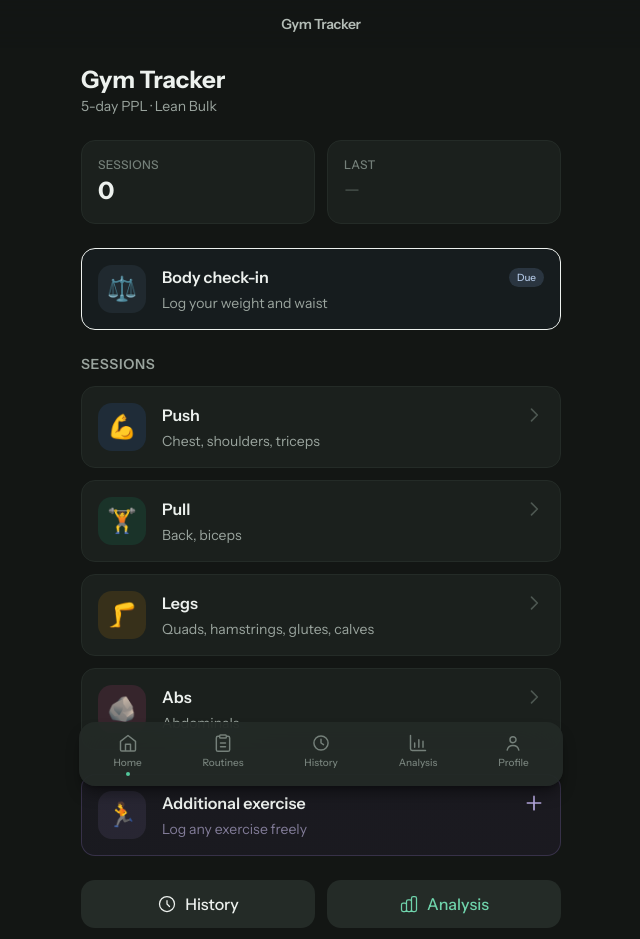
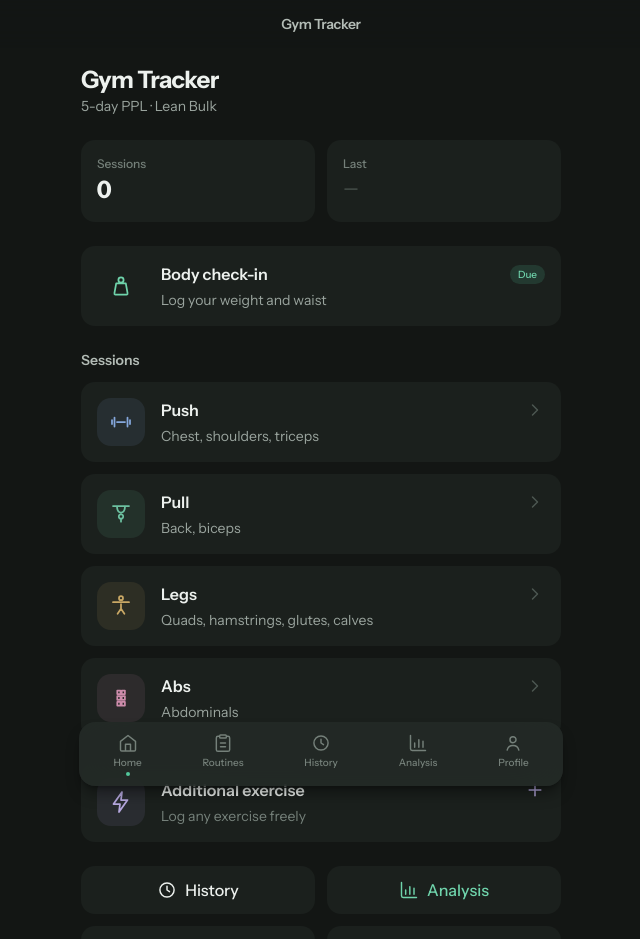
Before and after one commit to pablodiazjorge/gym-log, an Angular app: page / in a window 1280 px wide. Shown: the top 939 px of the page, without its empty margins (319-959 px from the left). Built offline with nearby package versions, Linux system fonts and the light colour scheme.

Commit message:
025-dashboard

```diff
--- a/src/app/features/dashboard/dashboard.html
+++ b/src/app/features/dashboard/dashboard.html
@@ -1,23 +1,21 @@
 <div class="min-h-dvh bg-gray-950 text-white p-4 pb-nav">
   <!-- Header -->
   <header class="mb-6">
-    <h1 class="text-2xl font-bold">Gym Tracker</h1>
+    <h1 class="text-2xl font-bold tracking-tight">Gym Tracker</h1>
     <p class="text-gray-400 text-sm">5-day PPL · Lean Bulk</p>
   </header>
 
   <!-- Resume banner -->
   @if (hasSessionInProgress()) {
-    <div class="bg-amber-900/30 border border-amber-700/50 rounded-xl p-4 mb-6">
+    <div class="bg-amber-900/40 rounded-xl p-4 mb-6">
       <div class="flex items-start gap-3">
-        <svg class="w-5 h-5 text-amber-400 mt-0.5 flex-shrink-0" fill="none" viewBox="0 0 24 24" stroke="currentColor" stroke-width="2">
-          <path stroke-linecap="round" stroke-linejoin="round" d="M12 9v2m0 4h.01m-6.938 4h13.856c1.54 0 2.502-1.667 1.732-2.5L13.732 4c-.77-.833-1.964-.833-2.732 0L4.082 16.5c-.77.833.192 2.5 1.732 2.5z"/>
-        </svg>
+        <app-icon name="alert-triangle" class="w-5 h-5 text-amber-400 mt-0.5 flex-shrink-0" />
         <div class="flex-1">
           <p class="font-semibold text-amber-100">Unfinished session</p>
           <p class="text-sm text-amber-200/70 mb-3">Pick up where you left off?</p>
           <div class="flex gap-2">
             <button (click)="resumeWorkout()"
-              class="flex-1 bg-amber-600 hover:bg-amber-500 text-white font-medium py-2.5 px-4 rounded-lg min-h-[48px] transition-colors">
+              class="flex-1 bg-amber-400 hover:bg-amber-300 text-gray-950 font-semibold py-2.5 px-4 rounded-lg min-h-[48px] transition-colors">
               Resume
             </button>
             <button (click)="discardSession()"
@@ -32,12 +30,12 @@
 
   <!-- Stats -->
   <div class="grid grid-cols-2 gap-3 mb-6">
-    <div class="bg-gray-900 border border-gray-800 rounded-xl p-4">
-      <p class="text-xs uppercase tracking-wide text-gray-500 font-medium">Sessions</p>
-      <p class="text-2xl font-bold text-white mt-0.5">{{ totalSessions() }}</p>
+    <div class="bg-gray-900 rounded-xl p-4">
+      <p class="text-xs text-gray-500 font-medium">Sessions</p>
+      <p class="text-2xl font-bold text-white mt-0.5 tabular-nums">{{ totalSessions() }}</p>
     </div>
-    <div class="bg-gray-900 border border-gray-800 rounded-xl p-4">
-      <p class="text-xs uppercase tracking-wide text-gray-500 font-medium">Last</p>
+    <div class="bg-gray-900 rounded-xl p-4">
+      <p class="text-xs text-gray-500 font-medium">Last</p>
       @if (lastSession(); as s) {
         <p class="text-lg font-semibold text-white mt-0.5">
           {{ getDayTypeLabel(s.dayType) }}
@@ -51,26 +49,22 @@
 
   <!-- Body check-in -->
   <a routerLink="/measurements"
-    class="block mb-6 rounded-xl p-4 border transition-all"
-    [class.bg-gray-900]="!checkInDue()"
-    [class.border-gray-800]="!checkInDue()"
-    [class.hover:border-gray-700]="!checkInDue()"
-    [class.bg-sky-900/20]="checkInDue()"
-    [class.border-sky-700/40]="checkInDue()"
-    [class.hover:border-sky-600/60]="checkInDue()">
+    class="block mb-6 rounded-xl p-4 bg-gray-900 hover:bg-gray-800/70 transition-colors">
     <div class="flex items-center gap-4">
-      <div class="w-12 h-12 rounded-xl flex items-center justify-center text-2xl flex-shrink-0 bg-sky-500/10">
-        ⚖️
+      <div class="w-12 h-12 rounded-xl flex items-center justify-center flex-shrink-0"
+        [class.bg-gray-800]="!checkInDue()"
+        [class.text-gray-300]="!checkInDue()"
+        [class.bg-emerald-500/10]="checkInDue()"
+        [class.text-emerald-400]="checkInDue()">
+        <app-icon name="scale" class="w-6 h-6" />
       </div>
       <div class="flex-1 min-w-0">
         <div class="flex justify-between items-center gap-2 mb-1">
           <h3 class="font-semibold text-white">Body check-in</h3>
           @if (checkInDue()) {
-            <span class="text-[10px] px-2 py-0.5 rounded-full bg-sky-500/20 text-sky-300 font-medium flex-shrink-0">Due</span>
+            <span class="text-[10px] px-2 py-0.5 rounded-full bg-emerald-500/15 text-emerald-400 font-medium flex-shrink-0">Due</span>
           } @else {
-            <svg class="w-5 h-5 text-gray-600 flex-shrink-0" fill="none" viewBox="0 0 24 24" stroke="currentColor" stroke-width="2">
-              <path stroke-linecap="round" stroke-linejoin="round" d="M9 5l7 7-7 7"/>
-            </svg>
+            <app-icon name="chevron-right" class="w-5 h-5 text-gray-600 flex-shrink-0" />
           }
         </div>
         <p class="text-sm text-gray-400 truncate tabular-nums">
@@ -87,22 +81,20 @@
 
   <!-- Training days -->
   <div class="mb-6">
-    <h2 class="text-sm font-semibold text-gray-400 uppercase tracking-wider mb-3">Sessions</h2>
+    <h2 class="text-sm font-semibold text-gray-300 mb-3">Sessions</h2>
     <div class="grid grid-cols-1 gap-3">
       @for (day of trainingDays; track day.label) {
         <button (click)="startWorkout(day)"
-          class="w-full bg-gray-900 border border-gray-800 hover:border-gray-700 rounded-xl p-4 text-left transition-colors">
+          class="w-full bg-gray-900 hover:bg-gray-800/70 rounded-xl p-4 text-left transition-colors">
           <div class="flex items-center gap-4">
-            <div class="w-12 h-12 rounded-xl flex items-center justify-center text-2xl flex-shrink-0"
-              [style.background]="getAccentColor(day.dayType) + '20'">
-              {{ getDayEmoji(day.dayType) }}
+            <div class="w-12 h-12 rounded-xl flex items-center justify-center flex-shrink-0"
+              [class]="getDayTile(day.dayType)">
+              <app-icon [name]="getDayIcon(day.dayType)" class="w-6 h-6" />
             </div>
             <div class="flex-1 min-w-0">
               <div class="flex justify-between items-center mb-1">
                 <h3 class="font-semibold text-white">{{ day.label }}</h3>
-                <svg class="w-5 h-5 text-gray-600 flex-shrink-0" fill="none" viewBox="0 0 24 24" stroke="currentColor" stroke-width="2">
-                  <path stroke-linecap="round" stroke-linejoin="round" d="M9 5l7 7-7 7"/>
-                </svg>
+                <app-icon name="chevron-right" class="w-5 h-5 text-gray-600 flex-shrink-0" />
               </div>
               <p class="text-sm text-gray-400 truncate">{{ day.muscleLabel }}</p>
             </div>
@@ -115,19 +107,17 @@
   <!-- Additional Exercise card -->
   <div class="mb-6">
     <button (click)="startAdditional()"
-      class="w-full bg-gradient-to-r from-violet-900/20 to-fuchsia-900/20 border border-violet-700/30 hover:border-violet-500/50 rounded-xl p-4 text-left transition-all">
+      class="w-full bg-gray-900 hover:bg-gray-800/70 rounded-xl p-4 text-left transition-colors">
       <div class="flex items-center gap-4">
-        <div class="w-12 h-12 rounded-xl flex items-center justify-center text-2xl flex-shrink-0 bg-violet-500/10">
-          🏃
+        <div class="w-12 h-12 rounded-xl flex items-center justify-center flex-shrink-0 bg-violet-500/10 text-violet-400">
+          <app-icon name="zap" class="w-6 h-6" />
         </div>
         <div class="flex-1 min-w-0">
           <div class="flex justify-between items-center mb-1">
             <h3 class="font-semibold text-white">Additional exercise</h3>
-            <svg class="w-5 h-5 text-violet-400 flex-shrink-0" fill="none" viewBox="0 0 24 24" stroke="currentColor" stroke-width="2">
-              <path stroke-linecap="round" stroke-linejoin="round" d="M12 4v16m8-8H4"/>
-            </svg>
+            <app-icon name="plus" class="w-5 h-5 text-violet-400 flex-shrink-0" />
           </div>
-          <p class="text-sm text-violet-300/60 truncate">Log any exercise freely</p>
+          <p class="text-sm text-gray-500 truncate">Log any exercise freely</p>
         </div>
       </div>
     </button>
@@ -137,33 +127,25 @@
   <div class="space-y-3">
     <div class="flex gap-3">
       <a routerLink="/history"
-        class="flex-1 bg-gray-800 hover:bg-gray-700 text-white font-medium py-3 px-4 rounded-xl min-h-[48px] flex items-center justify-center gap-2 transition-colors">
-        <svg class="w-5 h-5" fill="none" viewBox="0 0 24 24" stroke="currentColor" stroke-width="1.5">
-          <path stroke-linecap="round" stroke-linejoin="round" d="M12 8v4l3 3m6-3a9 9 0 11-18 0 9 9 0 0118 0z"/>
-        </svg>
+        class="flex-1 bg-gray-900 hover:bg-gray-800 text-white font-medium py-3 px-4 rounded-xl min-h-[48px] flex items-center justify-center gap-2 transition-colors">
+        <app-icon name="clock" class="w-5 h-5" />
         History
       </a>
       <a routerLink="/analysis"
-        class="flex-1 bg-gray-800 hover:bg-gray-700 text-emerald-400 font-medium py-3 px-4 rounded-xl min-h-[48px] flex items-center justify-center gap-2 transition-colors">
-        <svg class="w-5 h-5" fill="none" viewBox="0 0 24 24" stroke="currentColor" stroke-width="1.5">
-          <path stroke-linecap="round" stroke-linejoin="round" d="M9 19v-6a2 2 0 00-2-2H5a2 2 0 00-2 2v6a2 2 0 002 2h2a2 2 0 002-2zm0 0V9a2 2 0 012-2h2a2 2 0 012 2v10m-6 0a2 2 0 002 2h2a2 2 0 002-2m0 0V5a2 2 0 012-2h2a2 2 0 012 2v14a2 2 0 01-2 2h-2a2 2 0 01-2-2z"/>
-        </svg>
+        class="flex-1 bg-gray-900 hover:bg-gray-800 text-emerald-400 font-medium py-3 px-4 rounded-xl min-h-[48px] flex items-center justify-center gap-2 transition-colors">
+        <app-icon name="chart-column" class="w-5 h-5" />
         Analysis
       </a>
     </div>
     <div class="flex gap-3">
       <button (click)="exportAll()"
-        class="flex-1 bg-gray-800 hover:bg-gray-700 text-white font-medium py-3 px-4 rounded-xl min-h-[48px] flex items-center justify-center gap-2 transition-colors">
-        <svg class="w-5 h-5" fill="none" viewBox="0 0 24 24" stroke="currentColor" stroke-width="1.5">
-          <path stroke-linecap="round" stroke-linejoin="round" d="M4 16v1a3 3 0 003 3h10a3 3 0 003-3v-1m-4-4l-4 4m0 0l-4-4m4 4V4"/>
-        </svg>
+        class="flex-1 bg-gray-900 hover:bg-gray-800 text-white font-medium py-3 px-4 rounded-xl min-h-[48px] flex items-center justify-center gap-2 transition-colors">
+        <app-icon name="download" class="w-5 h-5" />
         Export
       </button>
       <button (click)="triggerImport()"
-        class="flex-1 bg-gray-800 hover:bg-gray-700 text-white font-medium py-3 px-4 rounded-xl min-h-[48px] flex items-center justify-center gap-2 transition-colors">
-        <svg class="w-5 h-5" fill="none" viewBox="0 0 24 24" stroke="currentColor" stroke-width="1.5">
-          <path stroke-linecap="round" stroke-linejoin="round" d="M4 16v1a3 3 0 003 3h10a3 3 0 003-3v-1m-4-8l-4-4m0 0L8 8m4-4v12"/>
-        </svg>
+        class="flex-1 bg-gray-900 hover:bg-gray-800 text-white font-medium py-3 px-4 rounded-xl min-h-[48px] flex items-center justify-center gap-2 transition-colors">
+        <app-icon name="upload" class="w-5 h-5" />
         Import
       </button>
     </div>
--- a/src/app/features/dashboard/dashboard.ts
+++ b/src/app/features/dashboard/dashboard.ts
@@ -8,10 +8,13 @@ import { ProfileService } from '../../core/services/profile.service';
 import { ExerciseLibraryService } from '../../core/services/exercise-library.service';
 import { MeasurementService } from '../../core/services/measurement.service';
 import { DayInfo } from '../../core/models/workout.model';
+import { Icon } from '../../shared/components/icon';
+import { IconName } from '../../shared/components/icon-paths';
+import { categoryIcon, categoryTileClass } from '../../shared/theme';
 
 @Component({
   selector: 'app-dashboard',
-  imports: [RouterLink],
+  imports: [RouterLink, Icon],
   templateUrl: './dashboard.html',
   styleUrl: './dashboard.css',
 })
@@ -55,24 +58,12 @@ export class Dashboard {
     return (Date.now() - new Date(latest.date).getTime()) / 86400000 >= 7;
   });
 
-  getAccentColor(dayType: string): string {
-    switch (dayType) {
-      case 'push': return '#3b82f6';
-      case 'pull': return '#10b981';
-      case 'legs': return '#f59e0b';
-      case 'abs': return '#ec4899';
-      default: return '#71717a';
-    }
+  getDayTile(dayType: string): string {
+    return categoryTileClass(dayType);
   }
 
-  getDayEmoji(dayType: string): string {
-    switch (dayType) {
-      case 'push': return '💪';
-      case 'pull': return '🏋️';
-      case 'legs': return '🦵';
-      case 'abs': return '🪨';
-      default: return '🏃';
-    }
+  getDayIcon(dayType: string): IconName {
+    return categoryIcon(dayType);
   }
 
   getDayTypeLabel(dayType: string): string {
```
